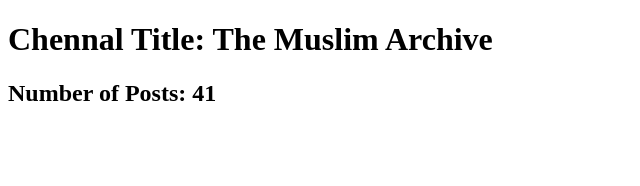
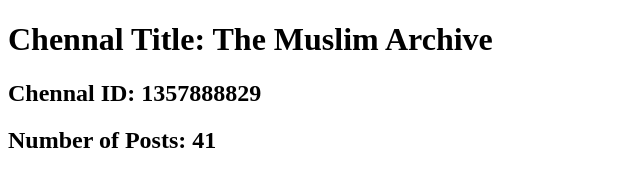
Before and after one commit to farooqalwi/JSON-into-HTML-by-python, a plain HTML site: page index.html in a window 1280 px wide. Shown: the whole page, without its empty margins (0-640 px from the left). Drawn offline with Linux system fonts and the light colour scheme.

Commit message:
html file produced

```diff
--- a/index.html
+++ b/index.html
@@ -8,6 +8,7 @@
 </head>
 <body>
     <h1>Chennal Title: The Muslim Archive</h1>
+    <h2>Chennal ID: 1357888829</h2>
     <h2>Number of Posts: 41</h2>
 </body>
 </html>
```
Also changed, not shown: templates/template.html (+1 -0 lines).
